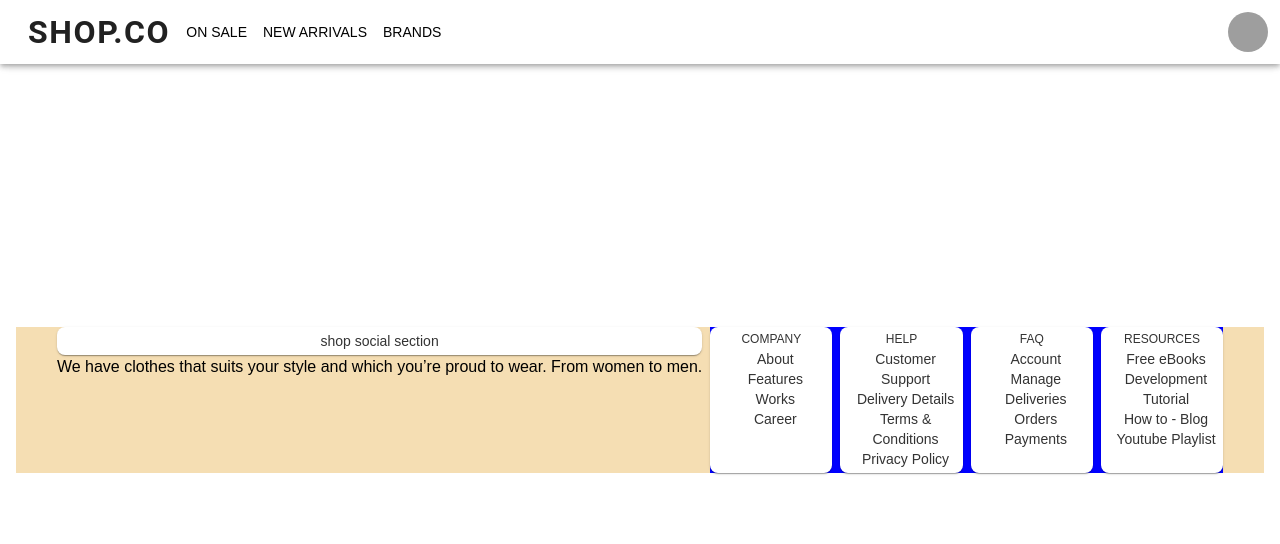
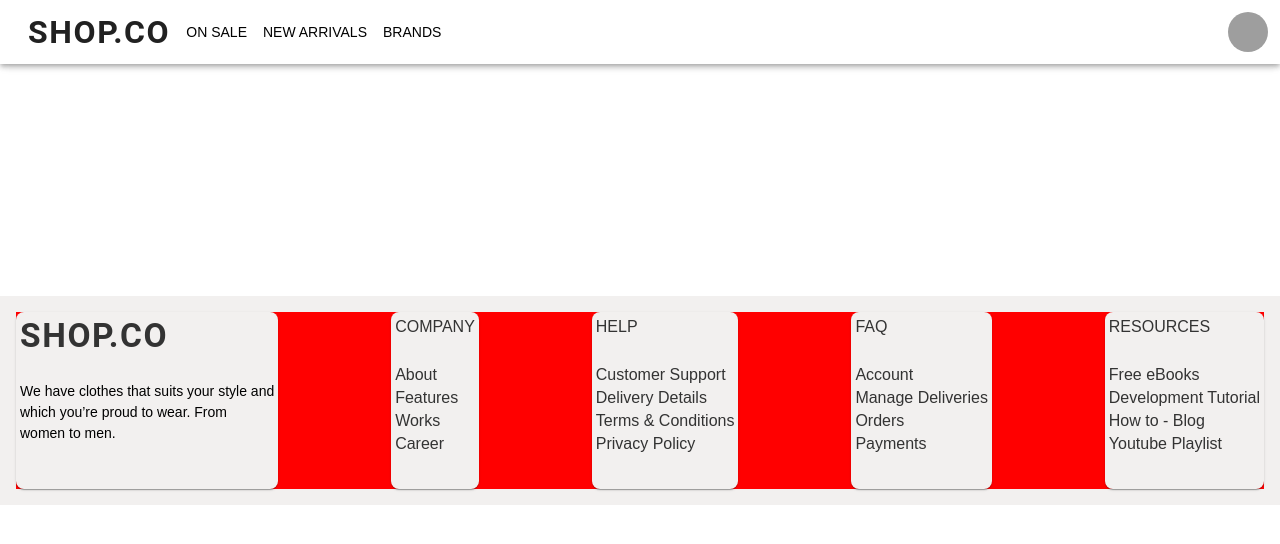
Before and after one commit to fruityty/ecom-front, a React (Vite) app in the folder ecom-front/: page /home in a window 1280 px wide. Shown: the top 544 px of the page. Built offline with nearby package versions, Linux system fonts and the light colour scheme; grey boxes are pictures that could not be loaded; some icons are missing.

Commit message:
modify footbar

```diff
--- a/ecom-front/src/components/Footbar.jsx
+++ b/ecom-front/src/components/Footbar.jsx
@@ -5,31 +5,49 @@ import { styled } from "@mui/material/styles";
 import Typography from '@mui/material/Typography';
 
 const Item = styled(Paper)(({ theme }) => ({
-    backgroundColor: "#fff",
+    backgroundColor: "#F2F0EF",
     ...theme.typography.body2,
     padding: theme.spacing(1),
-    textAlign: "center",
+    textAlign: "left",
     color: theme.palette.text.secondary,
-    width: "100%",
+    // width: "100%",
+    flex: '1 1 0%',
 }));
 
 export default function Footbar() {
     return (
         <Box component="footer"
-            sx={{ bgcolor: "background.paper", p: 4, width: '100vw' }}>
+            sx={{ bgcolor: "#F2F0EF", p: 4, width: '100vw' }}>
             <Grid container spacing={2}
                 sx={{
-                    bgcolor: "wheat",
+                    bgcolor: "#F2F0EF",
                     justifyContent: 'center',
                 }}
                 direction={{ xs: 'column', md: 'row' }}
             >
-                {/* Left column */}
-                <Grid item xs={12} md={5} lg={4}>
-                    <Item>shop social section</Item>
+                {/* Left column: xs*/}
+                <Grid item xs={12}
+                    sx={{ display: { xs: 'block', md: 'none' } }}>
+                    <Typography
+                        variant="h1"
+                        noWrap
+                        component="a"
+                        href="#Home"
+                        sx={{
+                            mr: 2,
+                            fontFamily: 'roboto',
+                            fontWeight: 'bold',
+                            letterSpacing: '.1rem',
+                            color: 'inherit',
+                            textDecoration: 'none',
+                            fontSize: 32,
+                        }}
+                    >
+                        SHOP.CO
+                    </Typography>
                     <Typography>
-                        We have clothes that suits your style and which you’re proud to wear. From women to men.
-
+                        We have clothes that suits your style and which you're <br />
+                        proud to wear. From women to men.
                     </Typography>
                 </Grid>
 
@@ -42,20 +60,25 @@ export default function Footbar() {
                     <Grid container item xs={12} lg={3} wrap="nowrap"
                         sx={{
                             bgcolor: "blue",
-                            justifyContent: 'space-between',
+                            justifyContent: 'flex-start',
                         }}>
                         <Grid item size={6} xs={6} lg={3} >
                             <Item>
                                 <Box
                                     id="company"
-                                    sx={{ fontSize: 12, textTransform: "uppercase" }}
+                                    sx={{
+                                        fontSize: 12,
+                                        textTransform: "uppercase",
+                                        fontWeight: 'bold',
+                                        pb: 4,
+                                    }}
                                 >
                                     COMPANY
                                 </Box>
                                 <Box
                                     component="ul"
                                     aria-labelledby="company"
-                                    sx={{ listStyle: "none", pl: 2, m: 0 }}
+                                    sx={{ listStyle: "none", pl: 0, m: 0 }}
                                 >
                                     <li>About</li>
                                     <li>Features</li>
@@ -69,14 +92,19 @@ export default function Footbar() {
                             <Item>
                                 <Box
                                     id="help"
-                                    sx={{ fontSize: 12, textTransform: "uppercase" }}
+                                    sx={{
+                                        fontSize: 12,
+                                        textTransform: "uppercase",
+                                        fontWeight: 'bold',
+                                        pb: 4,
+                                    }}
                                 >
                                     HELP
                                 </Box>
                                 <Box
                                     component="ul"
                                     aria-labelledby="help"
-                                    sx={{ listStyle: "none", pl: 2, m: 0 }}
+                                    sx={{ listStyle: "none", pl: 0, m: 0 }}
                                 >
                                     <li>Customer Support</li>
                                     <li>Delivery Details</li>
@@ -95,14 +123,19 @@ export default function Footbar() {
                             <Item>
                                 <Box
                                     id="faq"
-                                    sx={{ fontSize: 12, textTransform: "uppercase" }}
+                                    sx={{
+                                        fontSize: 12,
+                                        textTransform: "uppercase",
+                                        fontWeight: 'bold',
+                                        pb: 4,
+                                    }}
                                 >
                                     FAQ
                                 </Box>
                                 <Box
                                     component="ul"
                                     aria-labelledby="faq"
-                                    sx={{ listStyle: "none", pl: 2, m: 0 }}
+                                    sx={{ listStyle: "none", pl: 0, m: 0 }}
                                 >
                                     <li>Account</li>
                                     <li>Manage Deliveries</li>
@@ -116,14 +149,19 @@ export default function Footbar() {
                             <Item>
                                 <Box
                                     id="resources"
-                                    sx={{ fontSize: 12, textTransform: "uppercase" }}
+                                    sx={{
+                                        fontSize: 12,
+                                        textTransform: "uppercase",
+                                        fontWeight: 'bold',
+                                        pb: 4,
+                                    }}
                                 >
                                     RESOURCES
                                 </Box>
                                 <Box
                                     component="ul"
                                     aria-labelledby="resources"
-                                    sx={{ listStyle: "none", pl: 2, m: 0 }}
+                                    sx={{ listStyle: "none", pl: 0, m: 0 }}
                                 >
                                     <li>Free eBooks</li>
                                     <li>Development Tutorial</li>
@@ -135,28 +173,59 @@ export default function Footbar() {
                     </Grid>
                 </Grid>
 
-                {/* Right columns: md */}
-                <Grid container item spacing={2} md={12}
-                    direction={{ xs: 'column', md: 'row' }}
-                    sx={{ display: { xs: 'none', md: 'block' } }}
+                {/* ---------------------------------------------------------- */}
+                {/* All columns: md */}
+                <Grid container spacing={2} md={12} wrap="nowrap" height={177}
+                    sx={{
+                        display: {
+                            xs: 'none', md: 'flex',width: '100vw',
+                        },
+                        justifyContent: 'space-between',
+                        backgroundColor: 'red',
+                    }}
                 >
-                    {/* Now each of these will be half-width on xs (6/12) and quarter-width on lg (3/12) */}
-                    <Grid container item xs={12} lg={3} wrap="nowrap"
-                        sx={{
-                            bgcolor: "blue",
-                            justifyContent: 'flex-start',
-                        }}>
+                    <Grid container height={177}>
+                        <Item padding='0'>
+                            <Box sx={{ textTransform: "uppercase", pb: 6.25 }}>
+                                <Typography
+                                    variant="h1"
+                                    noWrap
+                                    component="a"
+                                    href="#Home"
+                                    sx={{
+                                        mr: 2,
+                                        fontFamily: 'roboto',
+                                        fontWeight: 'bold',
+                                        letterSpacing: '.1rem',
+                                        color: 'inherit',
+                                        textDecoration: 'none',
+                                        fontSize: 33.45,
+                                    }}
+                                >
+                                    SHOP.CO
+                                </Typography>
+                            </Box>
+                            <Box>
+                                <Typography sx={{ fontSize: 14 }}>
+                                    We have clothes that suits your style and <br />
+                                    which you’re proud to wear. From <br />
+                                    women to men.
+                                </Typography>
+                            </Box>
+                        </Item>
+                    </Grid>
+                    <Grid container height={177}>
                         <Item>
                             <Box
                                 id="company"
-                                sx={{ fontSize: 12, textTransform: "uppercase" }}
+                                sx={{ fontSize: 16, textTransform: "uppercase", pb: 6.5 }}
                             >
                                 COMPANY
                             </Box>
                             <Box
                                 component="ul"
                                 aria-labelledby="company"
-                                sx={{ listStyle: "none", pl: 2, m: 0 }}
+                                sx={{ fontSize: 16, listStyle: "none", pl: 0, m: 0 }}
                             >
                                 <li>About</li>
                                 <li>Features</li>
@@ -164,17 +233,19 @@ export default function Footbar() {
                                 <li>Career</li>
                             </Box>
                         </Item>
+                    </Grid>
+                    <Grid container height={177}>
                         <Item>
                             <Box
                                 id="help"
-                                sx={{ fontSize: 12, textTransform: "uppercase" }}
+                                sx={{ fontSize: 16, textTransform: "uppercase", pb: 6.5 }}
                             >
                                 HELP
                             </Box>
                             <Box
                                 component="ul"
                                 aria-labelledby="help"
-                                sx={{ listStyle: "none", pl: 2, m: 0 }}
+                                sx={{ fontSize: 16, listStyle: "none", pl: 0, m: 0 }}
                             >
                                 <li>Customer Support</li>
                                 <li>Delivery Details</li>
@@ -182,17 +253,19 @@ export default function Footbar() {
                                 <li>Privacy Policy</li>
                             </Box>
                         </Item>
+                    </Grid>
+                    <Grid container height={177}>
                         <Item>
                             <Box
                                 id="faq"
-                                sx={{ fontSize: 12, textTransform: "uppercase" }}
+                                sx={{ fontSize: 16, textTransform: "uppercase", pb: 6.5 }}
                             >
                                 FAQ
                             </Box>
                             <Box
                                 component="ul"
                                 aria-labelledby="faq"
-                                sx={{ listStyle: "none", pl: 2, m: 0 }}
+                                sx={{ fontSize: 16, listStyle: "none", pl: 0, m: 0 }}
                             >
                                 <li>Account</li>
                                 <li>Manage Deliveries</li>
@@ -200,17 +273,19 @@ export default function Footbar() {
                                 <li>Payments</li>
                             </Box>
                         </Item>
+                    </Grid>
+                    <Grid container height={177}>
                         <Item>
                             <Box
                                 id="resources"
-                                sx={{ fontSize: 12, textTransform: "uppercase" }}
+                                sx={{ fontSize: 16, textTransform: "uppercase", pb: 6.5 }}
                             >
                                 RESOURCES
                             </Box>
                             <Box
                                 component="ul"
                                 aria-labelledby="resources"
-                                sx={{ listStyle: "none", pl: 2, m: 0 }}
+                                sx={{ fontSize: 16, listStyle: "none", pl: 0, m: 0 }}
                             >
                                 <li>Free eBooks</li>
                                 <li>Development Tutorial</li>
```
